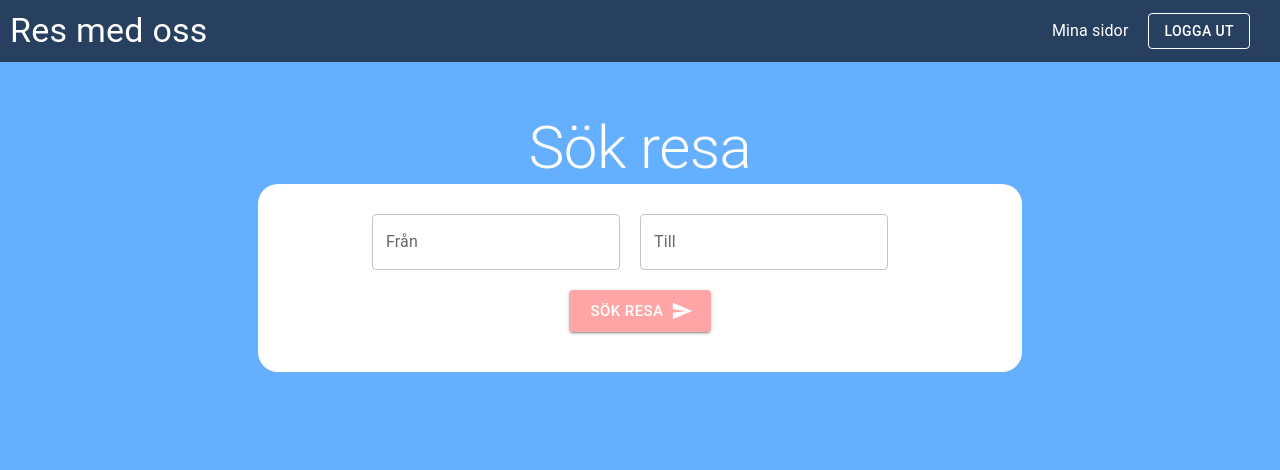
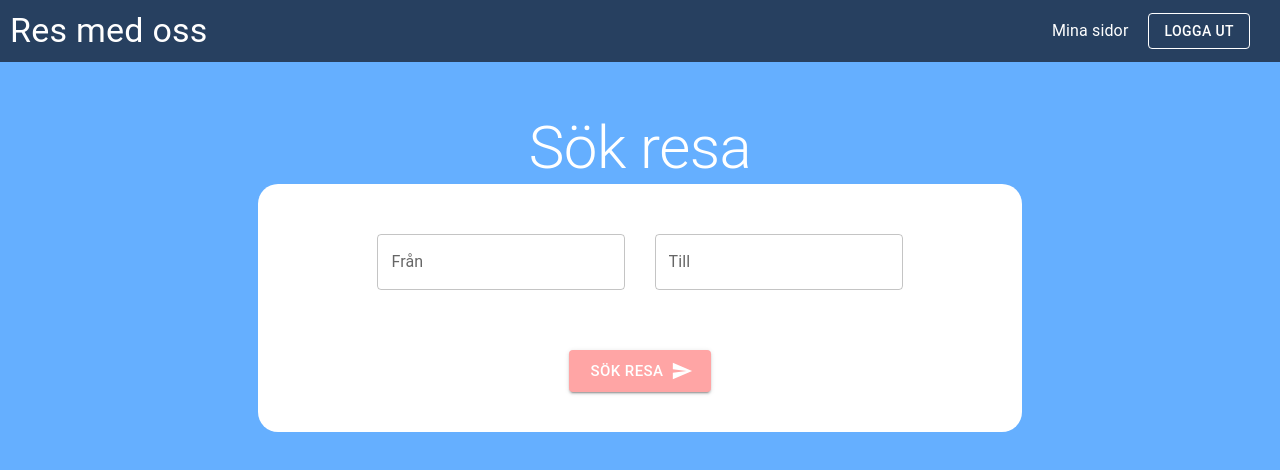
Before and after one commit to oscarolsson94/grupp8-travel-app, a React (Create React App) app in the folder client/: page / in a window 1280 px wide. Shown: the top 470 px of the page. Built offline with nearby package versions, Linux system fonts and the light colour scheme; sample sign-in values are in the browser's storage.

Commit message:
styling and using current time as default

```diff
--- a/client/src/pages/Landing.jsx
+++ b/client/src/pages/Landing.jsx
@@ -19,8 +19,8 @@ export const Landing = () => {
   const [trips, setTrips] = useState([]);
   const [fromLocation, setFromLocation] = useState("");
   const [toLocation, setToLocation] = useState("");
-    const [date, setDate] = useState(new Date("2021-12-18T21:11:54"));
-    const [time, setTime] = useState(new Date("2021-12-18T21:11:54"));
+  const [date, setDate] = useState(new Date());
+  const [time, setTime] = useState(new Date());
   const [loading, setLoading] = useState(false);
 
   const handleSearch = async () => {
@@ -30,16 +30,15 @@ export const Landing = () => {
     );
     const tripsSortedByDate = response.data.sort(
       (a, b) =>
-                new Date(a.departureTimeAndDate) -
-                new Date(b.departureTimeAndDate)
+        new Date(a.departureTimeAndDate) - new Date(b.departureTimeAndDate)
     );
     setTrips(tripsSortedByDate);
     setLoading(false);
   };
 
   const paddingRight = {
-        paddingRight: 20,
     color: "white",
+    margin: 10,
   };
 
   if (!user.token) return <Redirect to="/login" />;
@@ -53,9 +52,12 @@ export const Landing = () => {
         <div
           style={{
             display: "flex",
-                        justifyContent: "center",
+            width: "80%",
+            flexWrap: "wrap",
+            justifyContent: "space-evenly",
             alignItems: "center",
             marginBottom: 10,
+            padding: 10,
           }}
         >
           <TextField
@@ -74,15 +76,18 @@ export const Landing = () => {
         <div
           style={{
             display: "flex",
-                        justifyContent: "center",
+            width: "80%",
+            flexWrap: "wrap",
+            justifyContent: "space-evenly",
             alignItems: "center",
             marginBottom: 10,
+            padding: 10,
           }}
         >
           <LocalizationProvider dateAdapter={AdapterDateFns}>
             <DesktopDatePicker
               label="Datum"
-                            inputFormat="MM/dd/yyyy"
+              inputFormat="dd/MM/yyyy"
               value={date}
               onChange={(date) => setDate(date)}
               renderInput={(params) => <TextField {...params} />}
--- a/client/src/styles/generalStyles.css
+++ b/client/src/styles/generalStyles.css
@@ -26,6 +26,7 @@
 .flexSpaceEven {
   width: 100%;
   display: flex;
+  flex-wrap: wrap;
   justify-content: space-evenly;
   align-items: center;
   padding: 5px;
```
Lines whose indentation alone changed are shown as unchanged.
